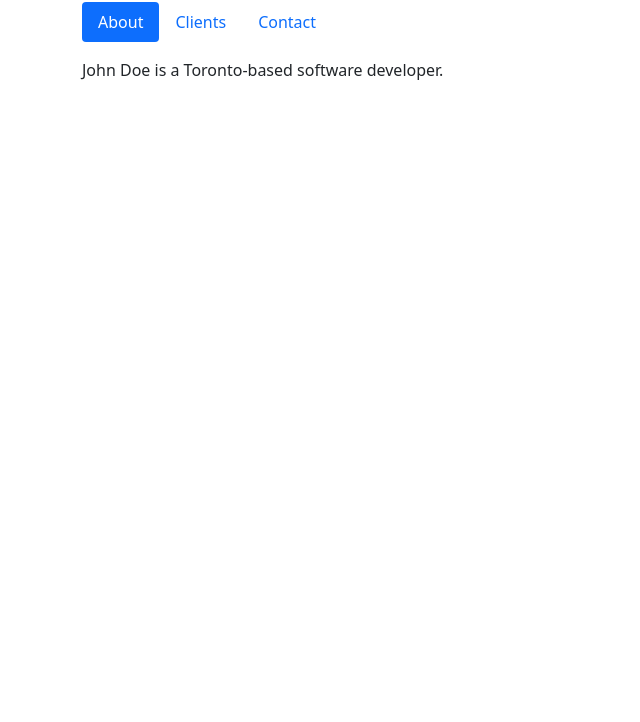
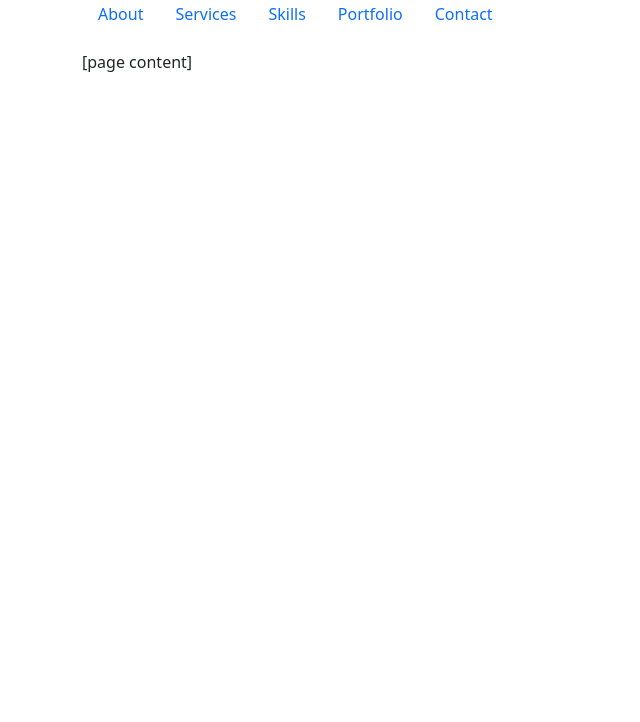
Before and after one commit to philipmitch/philipmitch.github.io, a plain HTML site: page index.html in a window 1280 px wide. Shown: the part 78-800 px from the top of the page, without its empty margins (0-640 px from the left). Drawn offline with nearby package versions, Linux system fonts and the light colour scheme.

Commit message:
My first commit
Testing  layout

```diff
--- a/about.html
+++ b/about.html
@@ -1,3 +1 @@
-<p>
-    John Doe is a Toronto-based software developer.
-        </p>
+<p>Philip is ENTER TEXT</p>
--- a/index.html
+++ b/index.html
@@ -15,32 +15,38 @@
   </head>
   <body>
 
-       <!-- Option 1: Bootstrap Bundle with Popper -->
+        <!-- Option 1: Bootstrap Bundle with Popper -->
     <script src="https://cdn.jsdelivr.net/npm/bootstrap@5.0.0-beta3/dist/js/bootstrap.bundle.min.js" integrity="sha384-JEW9xMcG8R+pH31jmWH6WWP0WintQrMb4s7ZOdauHnUtxwoG2vI5DkLtS3qm9Ekf" crossorigin="anonymous"></script>
-
 
 <div class="container mt-3">
 
-    <h1>Microsite Test</h1>
+<h1>Site Name</h1>
 
-
-    <ul class="nav nav-pills mt-3 mb-3" id="menu">
+<ul class="nav nav-pills mb-3" id="menu">
         <li class="nav-item">
-             <a class="nav-link" href="about.html">About</a>
+            <a class="nav-link" href="about.html">About</a>
         </li>
         <li class="nav-item">
-             <a class="nav-link" href="clients.html">Clients</a>
+            <a class="nav-link" href="services.html">Services</a>
+        </li>
+        <li class="nav-item">
+            <a class="nav-link" href="skills.html">Skills</a>
+        </li>
+        <li class="nav-item">
+            <a class="nav-link" href="portfolio.html">Portfolio</a>
         </li>
         <li class="nav-item">
             <a class="nav-link" href="contact.html">Contact</a>
         </li>
-    </ul>
+    </li>
+  </ul>
 
-    <div id="content">
-        {Page content goes here}
-    </div>
+<div class="id">
+    [page content]
+</div>
 
 </div>
 
-      </body>
+
+     </body>
 </html>
--- a/script.js
+++ b/script.js
@@ -1,11 +1,11 @@
 function start(){
 
-  //  $("body").css("background-color", "pink");
-    $("#menu a:first").click();
+    // $("body").css("background-color", "pink");
 
  }
 
  $(window).on("load", start);
+
 
  function loadpage(e){
 
@@ -13,8 +13,7 @@ function loadpage(e){
      $("#menu a.active").removeClass("active");
      $(this).addClass("active");
 
-    var href = $(this).attr("href");
-    $("#content").load(href);
+     $("#content").load("about.html");
 
  }
 
```
Also changed, not shown: clients.html (deleted, +0 -7 lines), contact.html (+1 -3 lines), services.html (added, +6 -0 lines), skills.html (added, +8 -0 lines), portfolio.html (added). Lines whose indentation alone changed are shown as unchanged.
